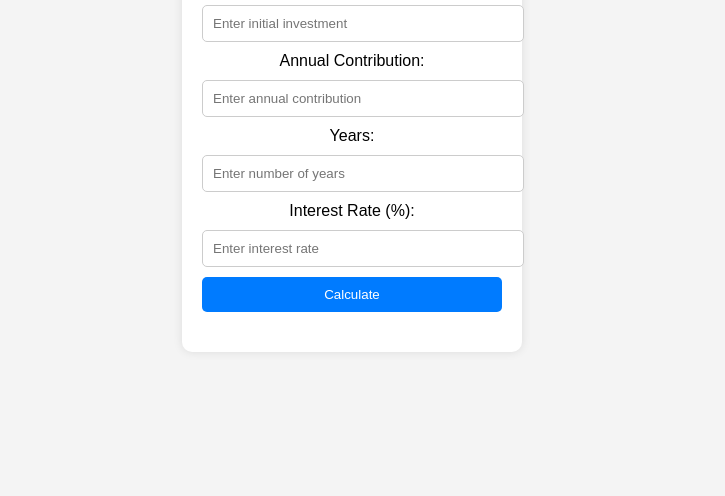
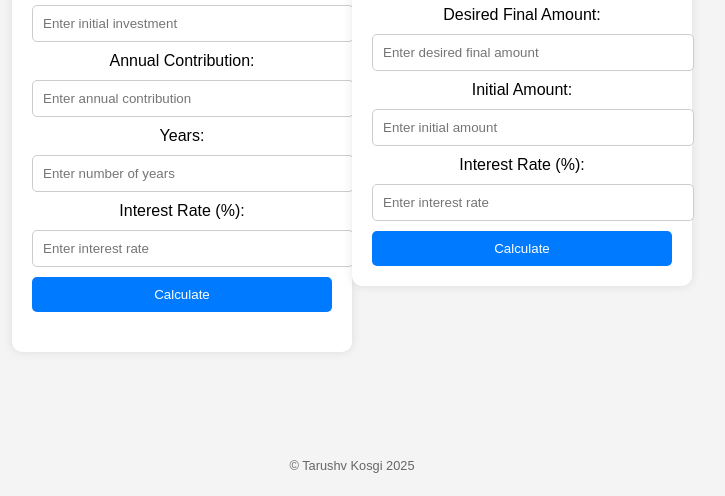
Before and after one commit to tarushvkodes/future-value-calculator, a plain HTML site: page index.html in a window 1280 px wide. Shown: the part 304-800 px from the top of the page, without its empty margins (288-1013 px from the left). Drawn offline with Linux system fonts and the light colour scheme.

Commit message:
Add files via upload

```diff
--- a/index.html
+++ b/index.html
@@ -25,6 +25,27 @@
 
         <div id="result"></div>
     </div>
+
+    <div class="calculator">
+        <h1>Reverse Calculator</h1>
+        <label for="final-amount">Desired Final Amount:</label>
+        <input type="number" id="final-amount" placeholder="Enter desired final amount">
+
+        <label for="initial-amount">Initial Amount:</label>
+        <input type="number" id="initial-amount" placeholder="Enter initial amount">
+
+        <label for="reverse-interest-rate">Interest Rate (%):</label>
+        <input type="number" id="reverse-interest-rate" placeholder="Enter interest rate">
+
+        <button id="reverse-calculate">Calculate</button>
+
+        <div id="reverse-result"></div>
+    </div>
+
+    <footer>
+        <p>© Tarushv Kosgi 2025</p>
+    </footer>
+
     <script src="script.js"></script>
 </body>
 </html>
--- a/script.js
+++ b/script.js
@@ -16,3 +16,19 @@ document.getElementById('calculate').addEventListener('click', function() {
 
     document.getElementById('result').innerText = 'Future Value: $' + futureValue.toFixed(2);
 });
+
+document.getElementById('reverse-calculate').addEventListener('click', function() {
+    const finalAmount = parseFloat(document.getElementById('final-amount').value);
+    const initialAmount = parseFloat(document.getElementById('initial-amount').value);
+    const interestRate = parseFloat(document.getElementById('reverse-interest-rate').value) / 100;
+
+    if (isNaN(finalAmount) || isNaN(initialAmount) || isNaN(interestRate)) {
+        document.getElementById('reverse-result').innerText = 'Please enter valid numbers in all fields.';
+        return;
+    }
+
+    const years = 12; // Assuming monthly contributions for 1 year
+    const monthlyContribution = (finalAmount - initialAmount * Math.pow(1 + interestRate, years)) / ((Math.pow(1 + interestRate, years) - 1) / interestRate);
+
+    document.getElementById('reverse-result').innerText = 'Monthly Contribution: $' + monthlyContribution.toFixed(2);
+});
--- a/style.css
+++ b/style.css
@@ -44,3 +44,12 @@ button:hover {
     font-size: 1.2em;
     color: #333;
 }
+
+footer {
+    position: absolute;
+    bottom: 10px;
+    width: 100%;
+    text-align: center;
+    font-size: 0.8em;
+    color: #666;
+}
```
Also changed, not shown: 1 other file.
